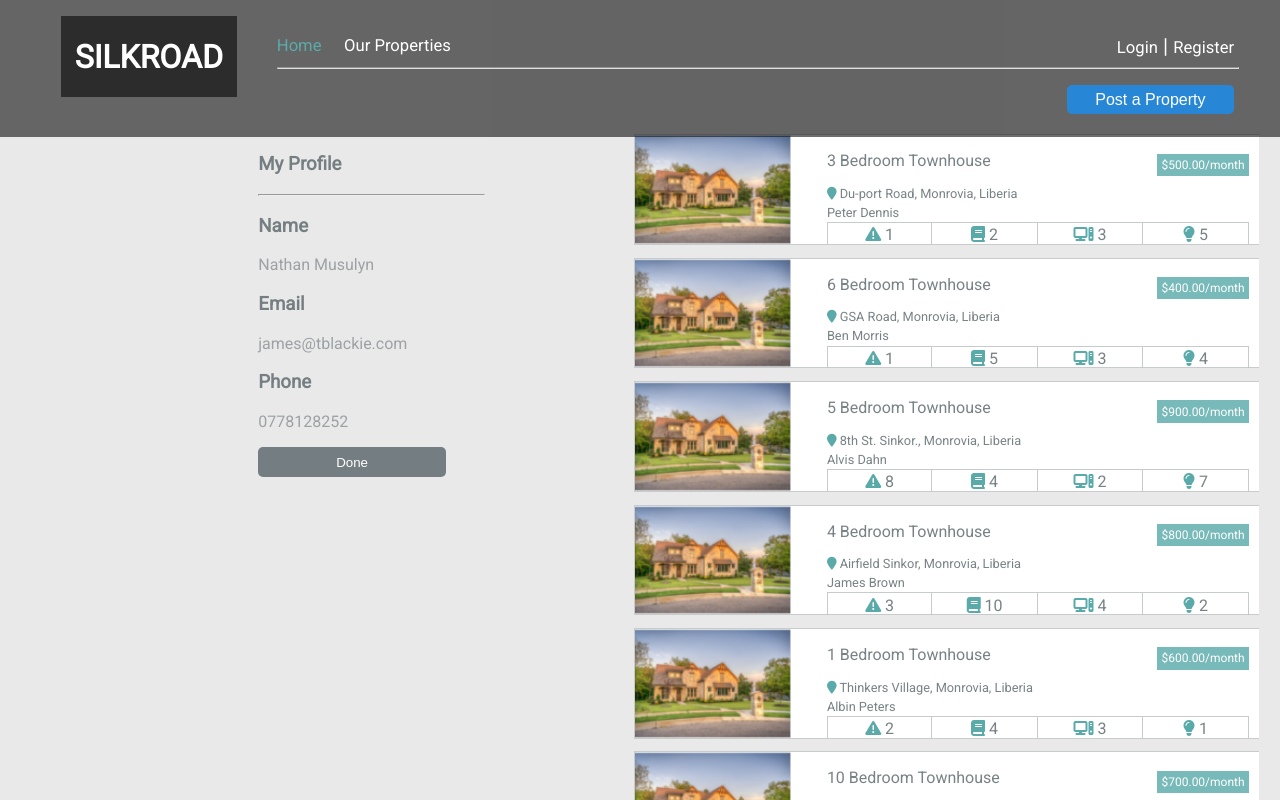
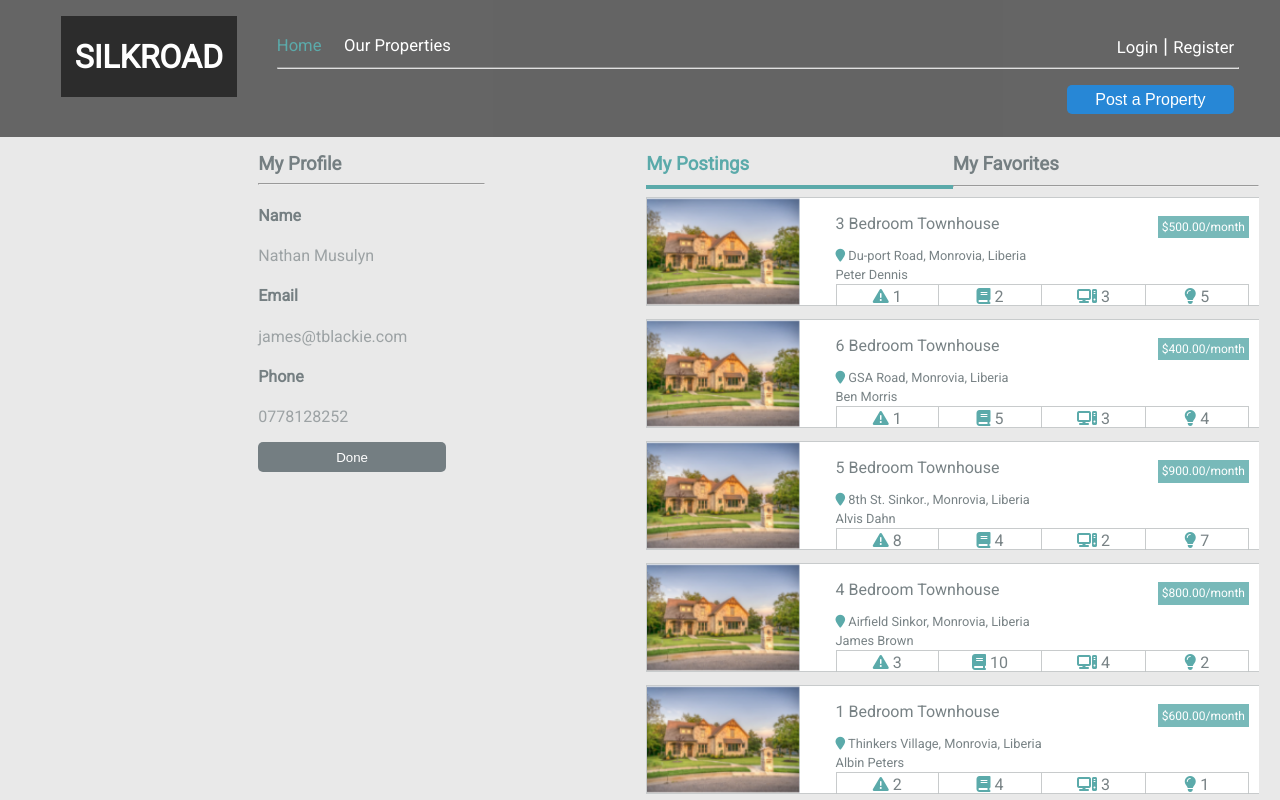
Before and after one commit to boaslah/SilkRoad-vue, a Vue app: page /my-profile in a window 1280 px wide. Shown: the top 800 px of the page. Built offline with nearby package versions, Linux system fonts and the light colour scheme.

Commit message:
added my profile page

```diff
--- a/src/components/MyProfile.vue
+++ b/src/components/MyProfile.vue
@@ -5,20 +5,20 @@
         <div class="main-div">
             <div class="col1">
                 <div>
-                    <h3>My Profile</h3>
+                    <h3 class="h3-color">My Profile</h3>
                     <hr>
                 </div>
                 <div>
                     <div>
-                        <h3>Name</h3>
+                        <h4>Name</h4>
                         <p>Nathan Musulyn</p>
                     </div>
                     <div>
-                        <h3>Email</h3>
+                        <h4>Email</h4>
                         <p>james@tblackie.com</p>
                     </div>
                     <div>
-                        <h3>Phone</h3>
+                        <h4>Phone</h4>
                         <p>0778128252</p>
                     </div>
                     <div>
@@ -28,7 +28,21 @@
 
             </div>
             <div class="col2">
-                <HousesList />
+                <div class="items">
+                    <div class="row1">
+                        <div>
+                            <h3 class="active">My Postings</h3>
+                            <hr class="active-hr">
+                        </div>
+                        <div>
+                            <h3 class="h3-color">My Favorites</h3>
+                            <hr>
+                        </div>
+                    </div>
+                    <div>
+                        <HousesList />
+                    </div>
+                </div>
             </div>
         </div>
 
@@ -78,16 +92,37 @@ button{
     margin-left: 40%;
 }
 
-h3{
+.h3-color, h4, span{
     color: rgba(98, 110, 114, 0.863);
 }
-hr{
+.col1 hr{
     width: 60%;
     margin-left: -0.1%;
+}
+hr{
+    margin-top: -3%;
 }
 .col2{
     overflow: scroll;
     float: right;
+    direction: rtl;
+}
+
+.active-hr{
+    border: 2px solid rgb(91, 170, 170);
+}
+::-webkit-scrollbar-thumb {
+  background-color: blue;
+  border-radius: 20px;
+  border: 3px solid orange;
+}
+.items{
+    direction: ltr;
+    margin: 0% 0% 0% 2%;
+}
+.row1{
+    display: grid;
+    grid-template-columns: 50% 50%;
 }
 p{
     color: rgba(144, 151, 153, 0.863);
```
